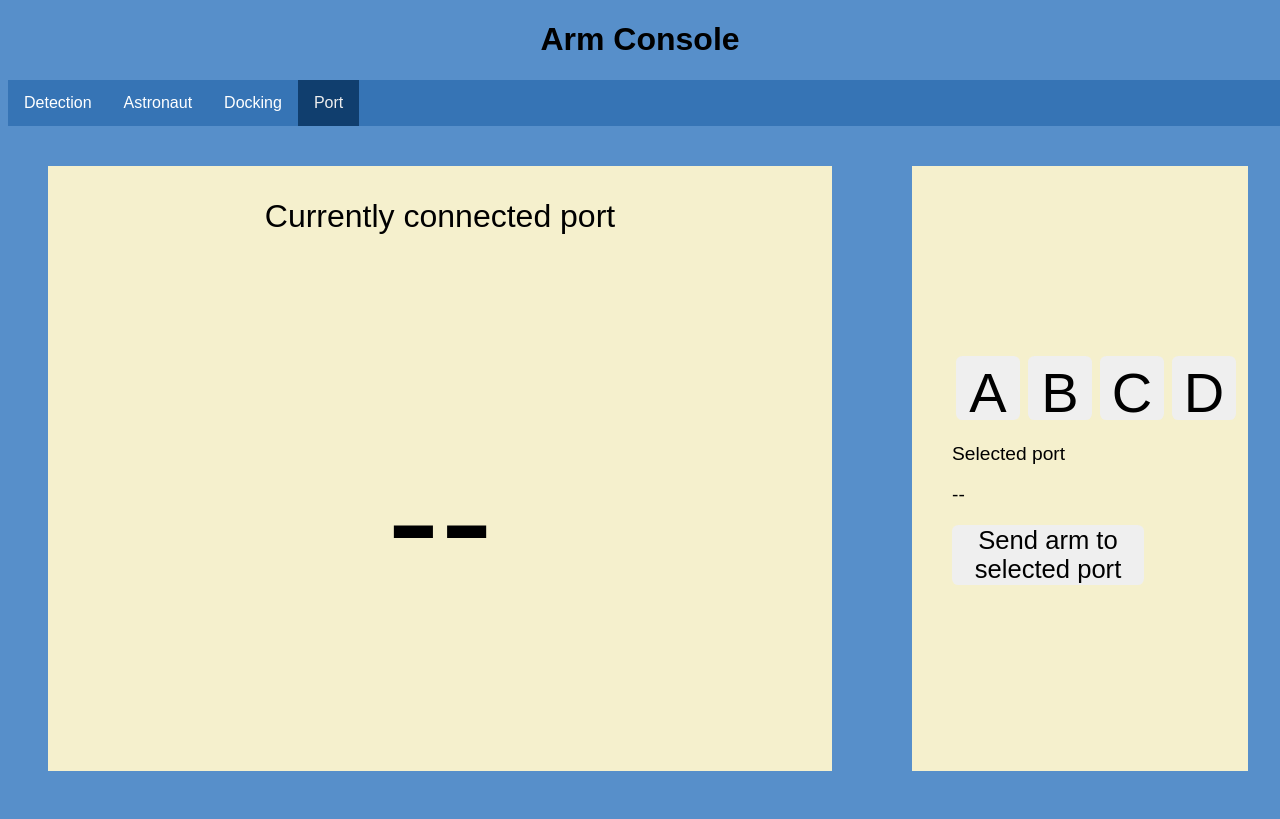
After one commit to Sgppro/wro2025_userinterface, a Flask app: page /port.html in a window 1280 px wide. The commit adds this page. Run offline with Flask 3, Linux system fonts and the light colour scheme.

Commit message:
port page

```diff
--- a/main.py
+++ b/main.py
@@ -17,5 +17,10 @@ def astronautPage():
 @app.route("/docking.html")
 def dockingPage():
     return render_template("docking.html")
+
+@app.route("/port.html")
+def portPage():
+    return render_template("port.html")
+
 if __name__ == "__main__":
     app.run(host="0.0.0.0",port=5500)
--- a/static/styles/style.css
+++ b/static/styles/style.css
@@ -140,3 +140,62 @@ li {
 .sendCoordinateButton{
 	margin:1vw;
 }
+.CurrentlyConnectedPortText{
+	font-size: 4vh;
+	text-align: center
+}
+.ConnectedPortName{
+	font-size:20vh;
+	text-align:center
+}
+.ConnectedDiv{
+	display:flex;
+	width:70vw;
+	flex-direction: column;
+	justify-content:center;
+	align-items:center;
+	background-color: #F5F0CD;
+	margin: 5vh;
+
+}
+.SelectionDiv{
+	display:flex;
+	width: 20vw;
+	flex-direction: column;
+	align-items:flex-start;
+	justify-content:center;
+	background-color: #F5F0CD;
+	margin: 5vh;
+	padding: 5vh;
+
+}
+.SelectionButtonDiv{
+	display:flex;
+	width:auto;
+	justify-content: center;
+}
+.portButton{
+	width: 8vh;
+	height: 8vh;
+	border-width: 0px;
+	font-size: 7vh;
+	margin: 0.5vh;
+	padding: 0.5vh;
+	border-radius:0.5vw;
+}
+.portButton:Hover{
+	background-color:#AAA
+}
+.sendButton{
+	border-width: 0px;
+	font-size: 2vw;
+	width:15vw;
+	border-radius: 0.5vw;
+}
+.sendButton:Hover{
+	background-color: #AAA;
+}
+
+.sendDiv p{
+	font-size:1.5vw;
+}
--- a/templates/astronaut.html
+++ b/templates/astronaut.html
@@ -11,6 +11,7 @@
         <li><a href="/detection.html" class="MenuLink">Detection</a></li>
         <li><a id="active"  href="/astronaut.html" class="MenuLink">Astronaut</a></li>
         <li><a href="/docking.html" class="MenuLink">Docking</a></li>
+	<li><a href="/port.html" class="MenuLink">Port</a></li>
     </ul>
     <div class=centerDivFlexbox>
         <div>
--- a/templates/detection.html
+++ b/templates/detection.html
@@ -11,6 +11,7 @@
         <li><a id="active" href="/detection.html" class="MenuLink">Detection</a></li>
         <li><a href="/astronaut.html" class="MenuLink">Astronaut</a></li>
         <li><a href="/docking.html" class="MenuLink">Docking</a></li>
+	<li><a href="/port.html" class="MenuLink">Port</a></li>
     </ul>
 
 
--- a/templates/docking.html
+++ b/templates/docking.html
@@ -11,6 +11,7 @@
         <li><a href="/detection.html" class="MenuLink">Detection</a></li>
         <li><a href="/astronaut.html" class="MenuLink">Astronaut</a></li>
         <li><a id="active" href="/docking.html" class="MenuLink">Docking</a></li>
+	<li><a href="/port.html" class="MenuLink">Port</a></li>
     </ul>
 
     <div class="cameraBox centerDivFlexbox">
--- /dev/null
+++ b/templates/port.html
@@ -0,0 +1,38 @@
+<!DOCTYPE html>
+<html>
+<head>
+    <meta charset="UTF-8" />
+    <link rel="stylesheet" href="{{ url_for('static', filename='styles/style.css') }}">
+    <title>title</title>
+</head>
+<body>
+    <h1>Arm Console</h1>
+    <ul>
+        <li><a href="/detection.html" class="MenuLink">Detection</a></li>
+        <li><a href="/astronaut.html" class="MenuLink">Astronaut</a></li>
+        <li><a href="/docking.html" class="MenuLink">Docking</a></li>
+	<li><a id="active" href="/port.html" class="MenuLink">Port</a></li>
+    </ul>
+    <div class=centerDivFlexbox>
+	    <div class=ConnectedDiv>
+		    <p class=CurrentlyConnectedPortText>Currently connected port</p>
+		    <p class=ConnectedPortName>--</p>
+	    </div>
+	    <div class=SelectionDiv>
+		    <div class=SelectionButtonDiv>
+			    <button class=portButton id=A>A</button>
+			    <button class=portButton id=B>B</button>
+			    <button class=portButton id=C>C</button>
+			    <button class=portButton id=D>D</button>
+		    </div>
+		    <div class=sendDiv>
+			    <p>Selected port</p>
+			    <p id=selectedPort>--</p>
+		    </div>
+		    <button class=sendButton>Send arm to selected port</button>
+
+	    </div>
+    </div>
+
+</body>
+</html>
```
